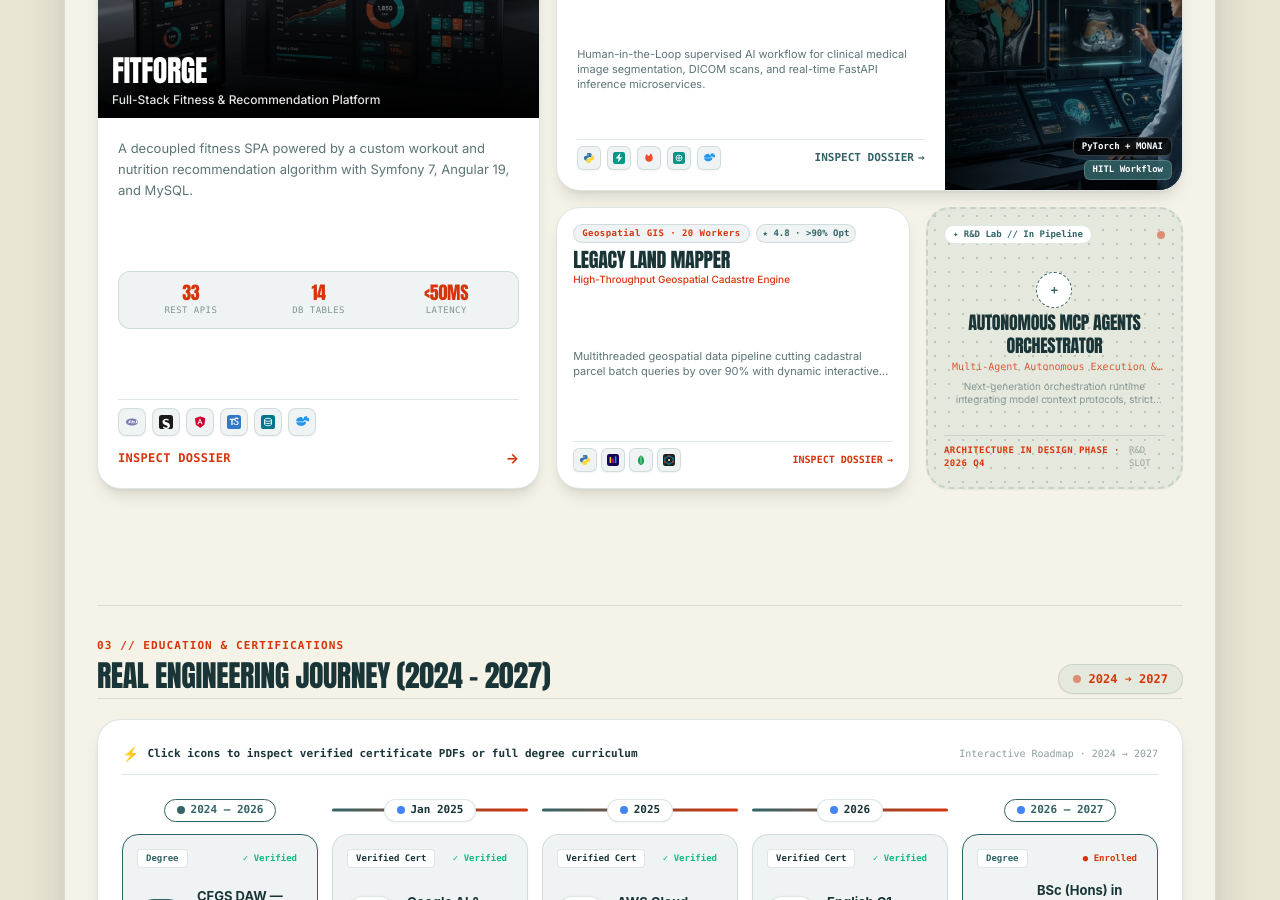
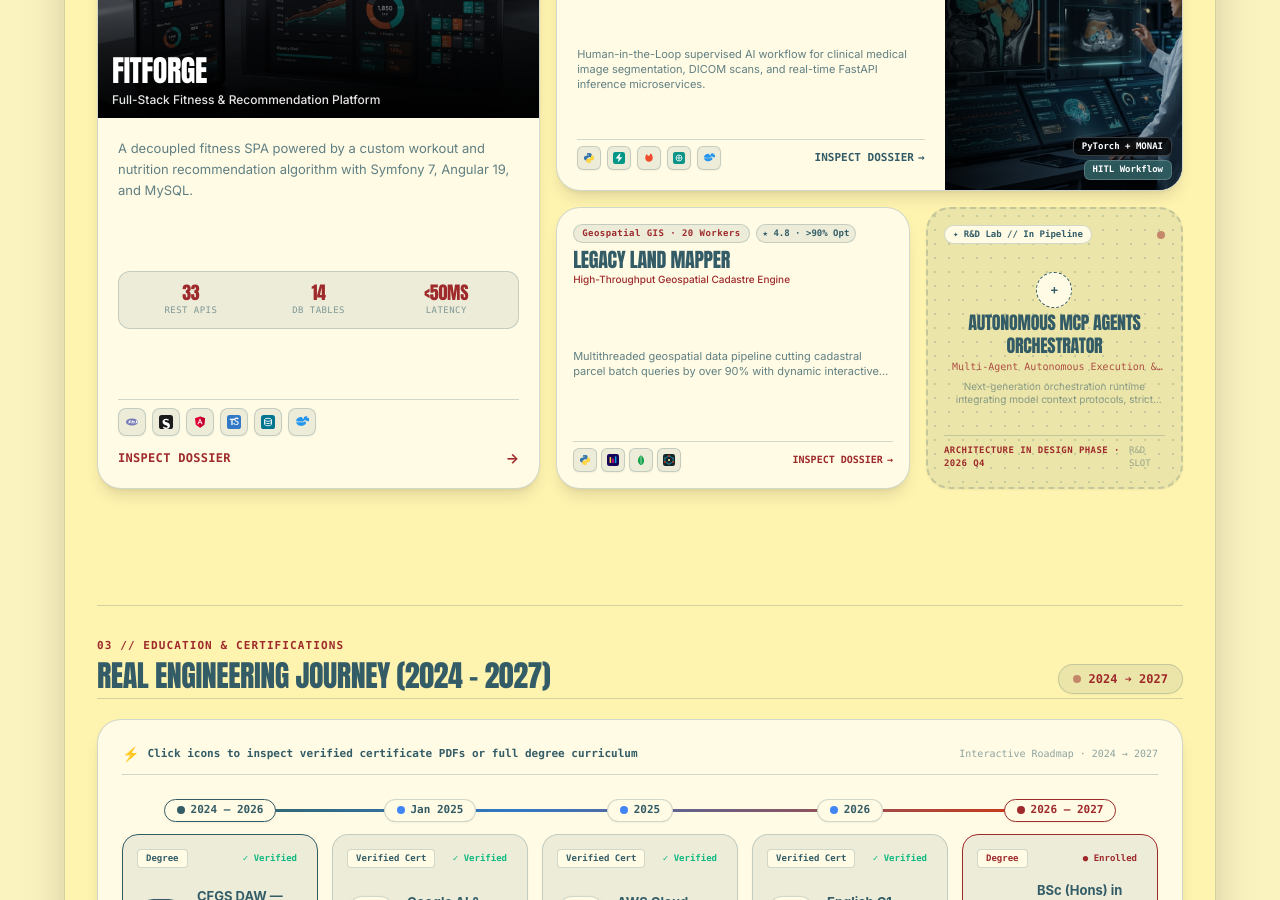
Before and after one commit to Sacasa01/my-web, an Angular app: page / in a window 1280 px wide. Shown: the part 1900-2800 px from the top of the page. Built offline with nearby package versions, Linux system fonts and the light colour scheme.

Commit message:
🐛 fix: unify timeline track line, fix bsc color tokens, eliminate bottom void and clean modal actions

```diff
--- a/src/app/app.component.html
+++ b/src/app/app.component.html
@@ -956,7 +956,7 @@
         </div>
 
         <!-- 2024 - 2027 Trajectory Badge -->
-        <div class="inline-flex items-center gap-2 px-3.5 py-1.5 rounded-full border text-xs font-mono font-bold shrink-0 shadow-xs"
+        <div class="inline-flex items-center gap-2 px-3.5 py-1.5 rounded-full border text-xs font-mono font-bold shrink-0 shadow-xs self-start sm:self-auto"
              [style.border-color]="cardBorder()"
              [style.background-color]="tagBg()"
              [style.color]="accentSinopia()">
@@ -985,29 +985,41 @@
         </div>
 
         <!-- Continuous Connected Horizontal Timeline Track (Synchronously scrolls on Mobile/Tablet, 5-column grid on Desktop) -->
-        <div class="flex lg:grid lg:grid-cols-5 gap-3.5 items-stretch overflow-x-auto snap-x snap-mandatory lg:overflow-visible pb-3 pt-1 scrollbar-none">
+        <div class="flex lg:grid lg:grid-cols-5 gap-3.5 items-stretch overflow-x-auto snap-x snap-mandatory lg:overflow-visible pb-3 pt-1 scrollbar-none relative">
+
+          <!-- Desktop Continuous Global Connector Track (Seamless 1-piece gradient line from center of Node 1 to center of Node 5) -->
+          <div class="hidden lg:block absolute top-[18px] left-[10%] right-[10%] h-[3px] rounded-full pointer-events-none z-0"
+               style="background: linear-gradient(90deg, #336467 0%, #3178C6 35%, #D7340B 100%);">
+          </div>
+
           @for (m of t().education.milestones; track m.id; let idx = $index) {
             <div class="w-[270px] sm:w-[290px] lg:w-auto shrink-0 snap-start flex flex-col justify-between space-y-2 relative">
 
               <!-- Milestone Connector Node Axis (Forms continuous horizontal line across all 5 nodes) -->
               <div class="relative flex items-center justify-center py-1 select-none">
-                <!-- Track Line Segment -->
-                <div class="absolute top-1/2 -translate-y-1/2 h-[3px] pointer-events-none rounded-full"
-                     [ngClass]="{
-                       'left-1/2 right-0': idx === 0,
-                       'left-0 right-1/2': idx === 4,
-                       'left-0 right-0': idx > 0 && idx < 4
-                     }"
-                     style="background: linear-gradient(90deg, #336467, #D7340B);">
-                </div>
+
+                <!-- Mobile/Tablet Inter-Card Connector Track Segment (Bridges the 14px inter-column gap seamlessly) -->
+                @if (idx === 0) {
+                  <div class="lg:hidden absolute top-1/2 -translate-y-1/2 left-1/2 -right-3.5 h-[3px] pointer-events-none rounded-full z-0"
+                       style="background: linear-gradient(90deg, #336467, #3178C6);">
+                  </div>
+                } @else if (idx === 4) {
+                  <div class="lg:hidden absolute top-1/2 -translate-y-1/2 left-0 right-1/2 h-[3px] pointer-events-none rounded-full z-0"
+                       style="background: linear-gradient(90deg, #b04620, #D7340B);">
+                  </div>
+                } @else {
+                  <div class="lg:hidden absolute top-1/2 -translate-y-1/2 left-0 -right-3.5 h-[3px] pointer-events-none rounded-full z-0"
+                       style="background: linear-gradient(90deg, #3178C6, #D7340B);">
+                  </div>
+                }
 
                 <!-- Milestone Year Pill Node -->
                 <div class="relative z-10 flex items-center gap-1.5 px-3 py-0.5 rounded-full border shadow-xs text-[11px] font-mono font-bold"
                      [style.background-color]="cardBg()"
-                     [style.border-color]="m.type === 'degree' ? (m.id === 'bsc' ? accentSinopia() : accentCaribbean()) : cardBorder()"
-                     [style.color]="m.type === 'degree' ? (m.id === 'bsc' ? accentSinopia() : accentCaribbean()) : textColor()">
+                     [style.border-color]="m.type === 'degree' ? ((m.id === 'bsc' || m.id === 'bsc-hons') ? accentSinopia() : accentCaribbean()) : cardBorder()"
+                     [style.color]="m.type === 'degree' ? ((m.id === 'bsc' || m.id === 'bsc-hons') ? accentSinopia() : accentCaribbean()) : textColor()">
                   <span class="w-2 h-2 rounded-full shrink-0"
-                        [style.background-color]="m.id === 'bsc' ? accentSinopia() : (m.id === 'daw' ? accentCaribbean() : '#4285F4')"></span>
+                        [style.background-color]="(m.id === 'bsc' || m.id === 'bsc-hons') ? accentSinopia() : (m.id === 'daw' ? accentCaribbean() : '#4285F4')"></span>
                   <span>{{ m.year }}</span>
                 </div>
               </div>
@@ -1015,18 +1027,18 @@
               <!-- Milestone Card Container -->
               <div class="portfolio-card flex-1 p-3.5 rounded-2xl border shadow-xs flex flex-col justify-between space-y-3 relative group transition-all duration-300 hover:-translate-y-1 hover:shadow-md overflow-hidden"
                    [style.background-color]="tagBg()"
-                   [style.border-color]="m.type === 'degree' ? (m.id === 'bsc' ? accentSinopia() : accentCaribbean()) : cardBorder()">
+                   [style.border-color]="m.type === 'degree' ? ((m.id === 'bsc' || m.id === 'bsc-hons') ? accentSinopia() : accentCaribbean()) : cardBorder()">
 
                 <!-- Category Badge & Verification Status -->
                 <div class="flex items-center justify-between gap-1.5">
                   <span class="text-[9px] font-mono font-semibold px-2 py-0.5 rounded border truncate"
                         [style.border-color]="cardBorder()"
                         [style.background-color]="cardBg()"
-                        [style.color]="m.type === 'degree' ? (m.id === 'bsc' ? accentSinopia() : accentCaribbean()) : textColor()">
+                        [style.color]="m.type === 'degree' ? ((m.id === 'bsc' || m.id === 'bsc-hons') ? accentSinopia() : accentCaribbean()) : textColor()">
                     {{ m.type === 'degree' ? (lang() === 'en' ? 'Degree' : 'Titulación') : (lang() === 'en' ? 'Verified Cert' : 'Certificado') }}
                   </span>
                   <span class="text-[9px] font-bold px-1.5 py-0.5 rounded font-mono shrink-0"
-                        [style.color]="m.id === 'bsc-hons' || m.id === 'bsc' ? accentSinopia() : '#10B981'">
+                        [style.color]="(m.id === 'bsc-hons' || m.id === 'bsc') ? accentSinopia() : '#10B981'">
                     @if (m.id === 'bsc-hons' || m.id === 'bsc') {
                       <span>● {{ lang() === 'en' ? 'Enrolled' : 'En Curso' }}</span>
                     } @else {
@@ -1055,7 +1067,7 @@
                             (click)="openEducationModal(m.educationId || 'daw')"
                             class="w-12 h-12 rounded-2xl border flex items-center justify-center shrink-0 shadow-sm transition-all duration-300 group-hover:scale-110 cursor-pointer hover:shadow-md focus:outline-none focus:ring-2 focus:ring-[#D7340B]"
                             [style.background-color]="cardBg()"
-                            [style.border-color]="m.id === 'bsc' ? accentSinopia() : accentCaribbean()"
+                            [style.border-color]="(m.id === 'bsc' || m.id === 'bsc-hons') ? accentSinopia() : accentCaribbean()"
                             [title]="(lang() === 'en' ? 'View curriculum details: ' : 'Ver plan de estudios: ') + m.title"
                             [attr.aria-label]="m.title">
                       <svg class="w-7 h-7 shrink-0 transition-transform duration-300 group-hover:scale-105">
@@ -1081,7 +1093,7 @@
                         {{ m.title }}
                       </button>
                     }
-                    <p class="text-[10px] font-mono font-medium truncate mt-0.5" [style.color]="m.type === 'degree' ? (m.id === 'bsc' ? accentSinopia() : accentCaribbean()) : mutedColor()">
+                    <p class="text-[10px] font-mono font-medium truncate mt-0.5" [style.color]="m.type === 'degree' ? ((m.id === 'bsc' || m.id === 'bsc-hons') ? accentSinopia() : accentCaribbean()) : mutedColor()">
                       {{ m.institution }}
                     </p>
                   </div>
@@ -1140,7 +1152,7 @@
     <!-- ═══════════════════════════════════════════════════════════════════ -->
     <!-- ⚡ SECTION 4: SKILLS (4 Clean Categories: Backend, Frontend, AI, DevOps) -->
     <!-- ═══════════════════════════════════════════════════════════════════ -->
-    <section id="skills" class="section-anchor w-full scroll-mt-28 py-6 sm:py-8 border-t space-y-6"
+    <section id="skills" class="section-anchor w-full scroll-mt-28 py-6 sm:py-8 border-t space-y-6 md:!mb-0"
              [style.border-color]="cardBorder()">
 
       <!-- Section Header -->
@@ -1516,8 +1528,8 @@
         <!-- Right Column: Full Technical Dossier with Pinned Header & Pinned Sticky Footer -->
         <div class="w-full md:w-[58%] flex flex-col justify-between overflow-hidden max-h-[calc(92vh-10rem)] md:max-h-[85vh]">
 
-          <!-- Pinned Header in Right Column (pr-14 guarantees zero overlap with close button) -->
-          <div class="p-4 sm:p-6 md:p-7 pb-3.5 border-b shrink-0 pr-14"
+          <!-- Pinned Header in Right Column (pr-4 md:pr-14 guarantees safety zone for close button on desktop without squishing mobile) -->
+          <div class="p-4 sm:p-6 md:p-7 pb-3.5 border-b shrink-0 pr-4 md:pr-14"
                [style.border-color]="cardBorder()">
             <div class="flex items-center gap-2 mb-1">
               <span class="w-2.5 h-2.5 rounded-full" [style.background-color]="accentSinopia()"></span>
@@ -1590,7 +1602,6 @@
                class="inline-flex items-center gap-2 px-5 py-2 rounded-full text-xs sm:text-sm font-bold text-white shadow-md transition-all hover:scale-105 cursor-pointer select-none"
                [style.background-color]="accentSinopia()">
               <span>{{ proj.linkText }}</span>
-              <span>↗</span>
             </a>
 
             <span class="text-[11px] font-mono opacity-60 hidden sm:inline" [style.color]="mutedColor()">
--- a/src/app/app.component.ts
+++ b/src/app/app.component.ts
@@ -119,6 +119,39 @@ export class AppComponent {
   avatarState = signal<'TYPING' | 'IDLE'>('TYPING');
   isCordExpanded = signal<boolean>(true);
 
+  // 3D Interactive Hero Card Signals
+  cardRotateX = signal<number>(0);
+  cardRotateY = signal<number>(0);
+  cardGlareX = signal<number>(50);
+  cardGlareY = signal<number>(50);
+  cardHovered = signal<boolean>(false);
+
+  onCardMouseMove(event: MouseEvent) {
+    const card = event.currentTarget as HTMLElement;
+    if (!card) return;
+    const rect = card.getBoundingClientRect();
+    const x = (event.clientX - rect.left) / rect.width;
+    const y = (event.clientY - rect.top) / rect.height;
+    const boundedX = Math.min(Math.max(x, 0), 1);
+    const boundedY = Math.min(Math.max(y, 0), 1);
+    const offsetX = boundedX - 0.5;
+    const offsetY = boundedY - 0.5;
+
+    this.cardGlareX.set(Math.round(boundedX * 100));
+    this.cardGlareY.set(Math.round(boundedY * 100));
+    this.cardRotateX.set(Math.round(offsetY * -12));
+    this.cardRotateY.set(Math.round(offsetX * 12));
+    this.cardHovered.set(true);
+  }
+
+  onCardMouseLeave() {
+    this.cardRotateX.set(0);
+    this.cardRotateY.set(0);
+    this.cardGlareX.set(50);
+    this.cardGlareY.set(50);
+    this.cardHovered.set(false);
+  }
+
   toggleCord() {
     this.isCordExpanded.update(v => !v);
   }
@@ -127,16 +160,24 @@ export class AppComponent {
     return this.lang();
   }
 
-  outerBg = computed(() => this.theme() === 'light' ? '#EAE6D6' : '#070E0F');
-  bgColor = computed(() => this.theme() === 'light' ? '#F5F3E7' : '#0D1718');
-  cardBg = computed(() => this.theme() === 'light' ? '#FFFFFF' : '#152426');
-  cardBorder = computed(() => this.theme() === 'light' ? 'rgba(51, 100, 103, 0.16)' : 'rgba(224, 221, 174, 0.14)');
-  textColor = computed(() => this.theme() === 'light' ? '#1A3537' : '#E0DDAE');
-  mutedColor = computed(() => this.theme() === 'light' ? '#5C7476' : '#8AA2A4');
-  tagBg = computed(() => this.theme() === 'light' ? 'rgba(51, 100, 103, 0.08)' : 'rgba(224, 221, 174, 0.08)');
-  accentSinopia = computed(() => this.theme() === 'light' ? '#D7340B' : '#E64319');
-  accentCaribbean = computed(() => this.theme() === 'light' ? '#336467' : '#4E898D');
-  navBg = computed(() => this.theme() === 'light' ? 'rgba(245, 243, 231, 0.98)' : 'rgba(13, 23, 24, 0.98)');
+  // 4-Color Palette Reactive Signals (Vanilla, Dark Slate, Auburn, Hunyadi)
+  colorVanilla = computed(() => '#FFF3B0');
+  colorSlate = computed(() => '#335C67');
+  colorAuburn = computed(() => '#9E2A2B');
+  colorHunyadi = computed(() => '#E09F3E');
+
+  outerBg = computed(() => this.theme() === 'light' ? '#FAF2BF' : '#1F373E');
+  bgColor = computed(() => this.theme() === 'light' ? '#FFF3B0' : '#27474F');
+  cardBg = computed(() => this.theme() === 'light' ? '#FFFBE5' : '#335C67');
+  cardBorder = computed(() => this.theme() === 'light' ? 'rgba(51, 92, 103, 0.22)' : 'rgba(255, 243, 176, 0.22)');
+  textColor = computed(() => this.theme() === 'light' ? '#335C67' : '#FFF3B0');
+  mutedColor = computed(() => this.theme() === 'light' ? 'rgba(51, 92, 103, 0.78)' : 'rgba(255, 243, 176, 0.75)');
+  tagBg = computed(() => this.theme() === 'light' ? 'rgba(51, 92, 103, 0.09)' : 'rgba(255, 243, 176, 0.11)');
+  accentSinopia = computed(() => this.theme() === 'light' ? '#9E2A2B' : '#E09F3E');
+  accentCaribbean = computed(() => this.theme() === 'light' ? '#335C67' : '#E09F3E');
+  accentAuburn = computed(() => '#9E2A2B');
+  accentHunyadi = computed(() => '#E09F3E');
+  navBg = computed(() => this.theme() === 'light' ? 'rgba(255, 243, 176, 0.94)' : 'rgba(39, 71, 79, 0.94)');
 
   content = {
     en: {
@@ -333,44 +374,6 @@ export class AppComponent {
         journeyTitle: 'Real Engineering Journey (2024 – 2027)',
         journeySubtitle: 'Interactive Horizontal Roadmap: Academic Foundation → AWS & Google AI Certs → Clinical Practice → BSc Degree',
         timelineHint: 'Click icons to inspect verified certificate PDFs or full degree curriculum',
-        journeyMilestones: [
-          {
-            year: '2024',
-            title: 'CFGS DAW — Web Application Development',
-            institution: 'La Florida Universitaria, Valencia',
-            category: 'academic',
-            badge: 'Foundation · Grade 7.0',
-            description: 'Started enterprise software development degree: PHP 8/Symfony 7, MySQL relational schemas, and modern TypeScript.',
-            icon: 'academic'
-          },
-          {
-            year: '2025',
-            title: 'AWS Cloud & Google AI Certifications',
-            institution: 'Amazon Web Services & Santander / Google',
-            category: 'certification',
-            badge: 'AWS & Google AI Certs',
-            description: 'Achieved AWS Cloud Practitioner fundamentals and Google Artificial Intelligence & Productivity certification.',
-            icon: 'cert'
-          },
-          {
-            year: '2026',
-            title: 'Clinical AI Practice & English C1 (IELTS 8.0)',
-            institution: 'Hospital La Fe / Fertoolity & Official IELTS',
-            category: 'practice',
-            badge: 'Clinical FCT & C1 IELTS',
-            description: 'Completed hospital clinical AI medical imaging internship (PyTorch/MONAI) and official English C1 accreditation.',
-            icon: 'clinical'
-          },
-          {
-            year: '2026 – 2027',
-            title: 'BSc (Hons) in Computer Science (Top-Up)',
-            institution: 'Canterbury Christ Church University / MSMK',
-            category: 'degree',
-            badge: 'Current University Degree',
-            description: 'Pursuing British Honours degree taught 100% in English: Advanced Software Engineering and AI Systems Integration.',
-            icon: 'university'
-          }
-        ],
         milestones: [
           {
             id: 'daw',
@@ -417,7 +420,7 @@ export class AppComponent {
             pdfUrl: '/certificates/english-cate-certificate.pdf'
           },
           {
-            id: 'bsc-hons',
+            id: 'bsc',
             year: '2026 – 2027',
             title: 'BSc (Hons) in Computer Science (Top-Up)',
             institution: 'Canterbury Christ Church University / MSMK',
@@ -782,44 +785,6 @@ export class AppComponent {
         journeyTitle: 'Trayectoria Real de Ingeniería (2024 – 2027)',
         journeySubtitle: 'Línea del Tiempo Horizontal e Interactiva: Formación Base → Certificaciones AWS y Google IA → Práctica Clínica → Grado BSc',
         timelineHint: 'Pulsa en los iconos para ver los certificados PDF oficiales o el plan de estudios completo',
-        journeyMilestones: [
-          {
-            year: '2024',
-            title: 'CFGS DAW — Desarrollo de Aplicaciones Web',
-            institution: 'La Florida Universitaria, Valencia',
-            category: 'academic',
-            badge: 'Base Troncal · Nota 7.0',
-            description: 'Inicio de la ingeniería de software profesional: PHP 8/Symfony 7, esquemas relacionales MySQL y TypeScript moderno.',
-            icon: 'academic'
-          },
-          {
-            year: '2025',
-            title: 'Certificaciones Cloud AWS y Google IA',
-            institution: 'Amazon Web Services & Santander / Google',
-            category: 'certification',
-            badge: 'AWS & Google IA Certificados',
-            description: 'Taller oficial AWS Cloud Practitioner y fundamentos, más certificación en Inteligencia Artificial y Productividad de Google.',
-            icon: 'cert'
-          },
-          {
-            year: '2026',
-            title: 'Prácticas de IA Clínica e Inglés C1 (IELTS 8.0)',
-            institution: 'Hospital La Fe / Fertoolity & Examen Oficial IELTS',
-            category: 'practice',
-            badge: 'FCT Hospitalaria & C1 IELTS',
-            description: 'Prácticas hospitalarias con pipelines de visión e IA médica con PyTorch/MONAI, y obtención de la certificación C1 de inglés.',
-            icon: 'clinical'
-          },
-          {
-            year: '2026 – 2027',
-            title: 'Grado BSc (Hons) in Computer Science (Top-Up)',
-            institution: 'Canterbury Christ Church University / MSMK',
-            category: 'degree',
-            badge: 'Grado Universitario Actual',
-            description: 'Grado británico impartido 100% en inglés: Ingeniería Avanzada de Software, Sistemas Distribuidos e Integración de IA.',
-            icon: 'university'
-          }
-        ],
         milestones: [
           {
             id: 'daw',
@@ -866,7 +831,7 @@ export class AppComponent {
             pdfUrl: '/certificates/english-cate-certificate.pdf'
           },
           {
-            id: 'bsc-hons',
+            id: 'bsc',
             year: '2026 – 2027',
             title: 'BSc (Hons) in Computer Science (Top-Up)',
             institution: 'Canterbury Christ Church University / MSMK',
```
